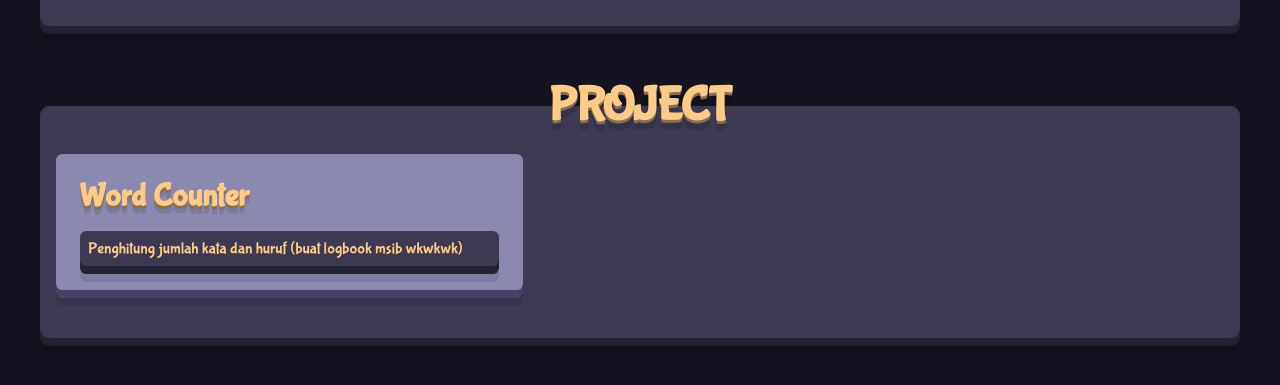
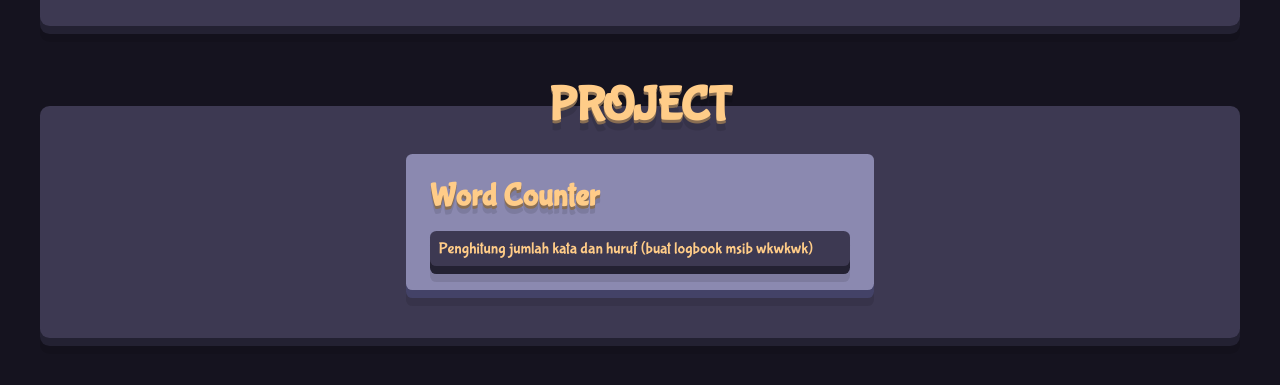
Before and after one commit to codenamedcd/web-portofolio.github.io, a plain HTML site: page index.html in a window 1280 px wide. Shown: the part 641-1026 px from the top of the page. Drawn offline with Linux system fonts and the light colour scheme.

Commit message:
fix bug again..

```diff
--- a/style.css
+++ b/style.css
@@ -64,7 +64,8 @@ section h1 {
   position: absolute;
   text-transform: uppercase;
 }
-.sec-1 {
+.sec-1,
+.sec-2 {
   display: flex;
   flex-wrap: wrap;
   justify-content: space-around;
```
